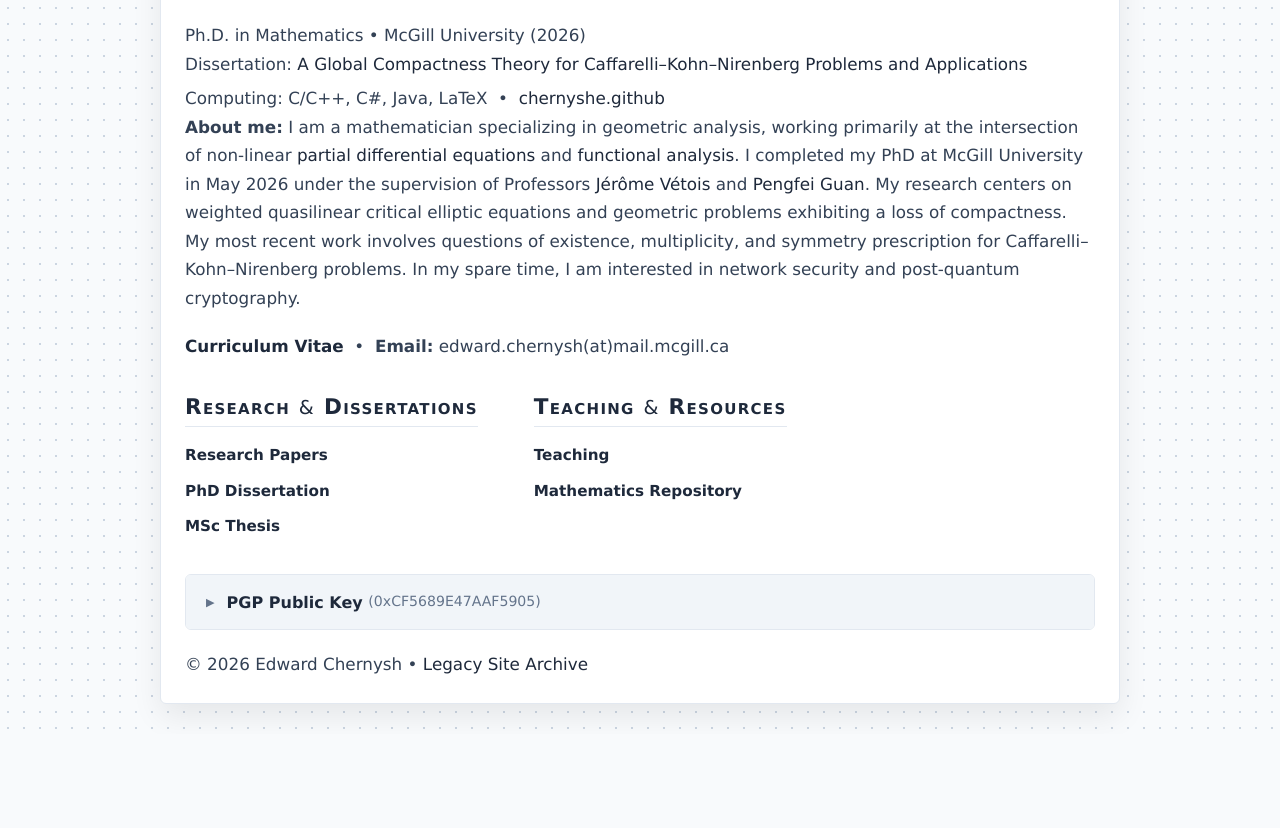
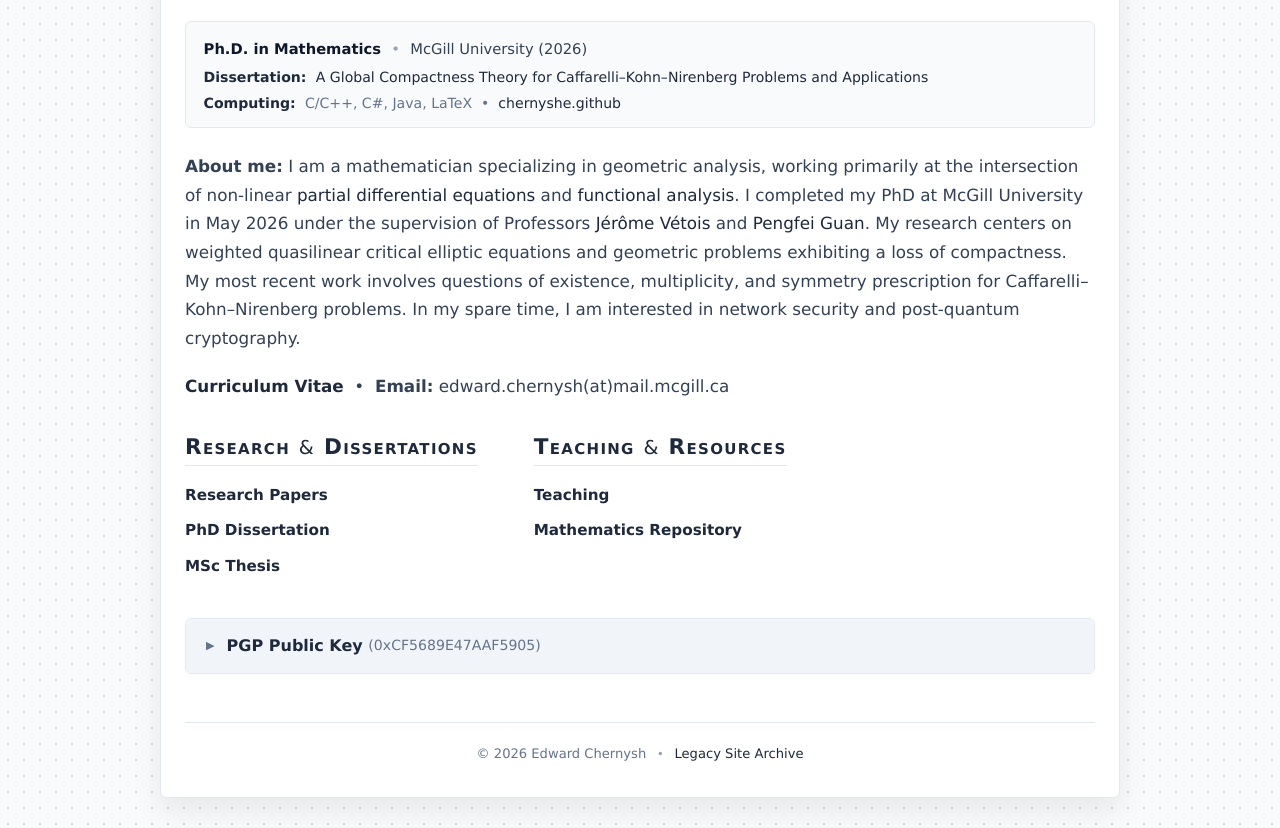
Before and after one commit to chernyshe/chernyshe.github.io, a plain HTML site: page index.html in a window 1280 px wide. Shown: the part 112-940 px from the top of the page. Before the commit the page ends 846 px from the top, so only its background shows below. Drawn offline with Linux system fonts and the light colour scheme.

Commit message:
Add files via upload

```diff
--- a/css/main.css
+++ b/css/main.css
@@ -703,3 +703,116 @@ div.accountInfo {
     border-color: var(--btn-hover-border);
     color: var(--heading-color);
 }
+.credential-box {
+    background-color: var(--repo-group-bg);
+    border: 1px solid var(--card-border);
+    border-radius: 6px;
+    padding: 0.85rem 1.1rem;
+    margin-bottom: 1.5rem;
+    font-size: 0.92rem;
+}
+
+.credential-main {
+    margin-bottom: 0.4rem;
+}
+
+.credential-degree {
+    font-weight: 700;
+    color: var(--heading-color);
+}
+
+.credential-sep {
+    color: var(--pub-author-sep);
+    margin: 0 0.35rem;
+}
+
+.credential-org {
+    color: var(--text-color);
+}
+
+.credential-details {
+    color: var(--pub-meta);
+    font-size: 0.88rem;
+    line-height: 1.45;
+}
+
+.credential-label {
+    font-weight: 600;
+    color: var(--resource-label);
+    margin-right: 0.3rem;
+}
+
+.credential-thesis-link {
+    color: var(--btn-accent-text);
+    font-weight: 500;
+}
+.archived-site-link,
+.footer-meta {
+    font-size: 0.82rem;
+    color: var(--pub-meta);
+    text-align: center;
+    margin-top: 2rem;
+    padding-top: 1rem;
+    border-top: 1px solid var(--pub-border);
+}
+
+.archived-site-link a,
+.footer-meta a {
+    color: var(--pub-meta);
+    text-decoration: underline;
+    text-underline-offset: 3px;
+}
+
+.archived-site-link a:hover,
+.footer-meta a:hover {
+    color: var(--heading-color);
+}
+
+.pgp-container {
+    margin-top: 2rem;
+}
+
+.pgp-content {
+    padding: 1rem 1.25rem 1.25rem 1.25rem;
+    border-top: 1px solid var(--pub-border);
+}
+
+.pgp-download-line {
+    font-size: 0.88rem;
+    color: var(--pub-meta);
+    margin-bottom: 0.75rem;
+}
+
+.pgp-download-line a {
+    color: var(--btn-accent-text);
+    text-decoration: underline;
+}
+/* SITE FOOTER
+----------------------------------------------------------*/
+
+.site-footer {
+    margin-top: 3rem;
+    padding-top: 1.25rem;
+    padding-bottom: 0.5rem;
+    border-top: 1px solid var(--card-border);
+    text-align: center;
+    font-size: 0.82rem;
+    color: var(--pub-meta);
+}
+
+.footer-sep {
+    margin: 0 0.4rem;
+    color: var(--pub-author-sep);
+    font-size: 0.75rem;
+}
+
+.footer-link {
+    color: var(--pub-meta);
+    text-decoration: underline;
+    text-underline-offset: 3px;
+    transition: color 0.15s ease;
+}
+
+.footer-link:hover {
+    color: var(--heading-color);
+}
```
